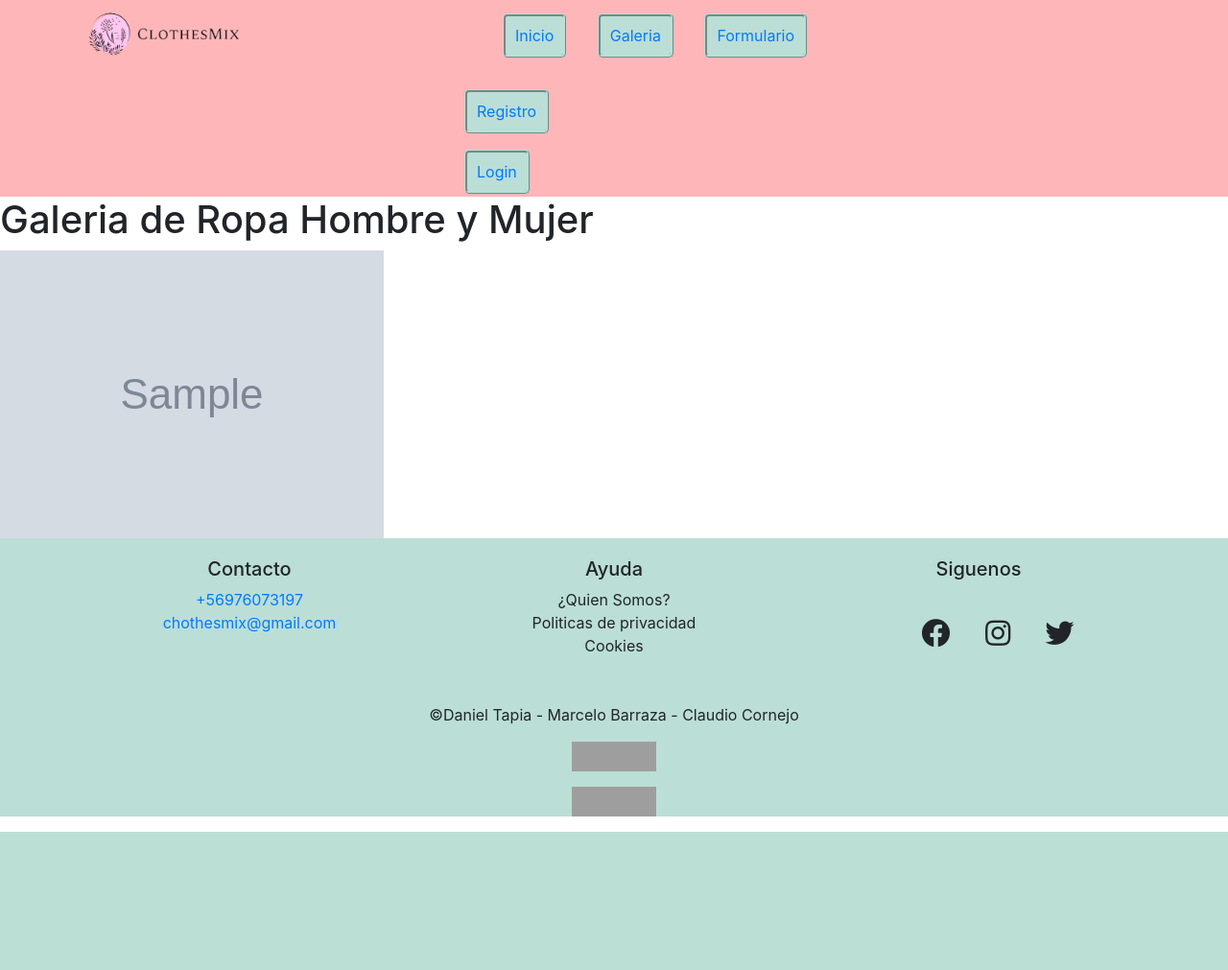
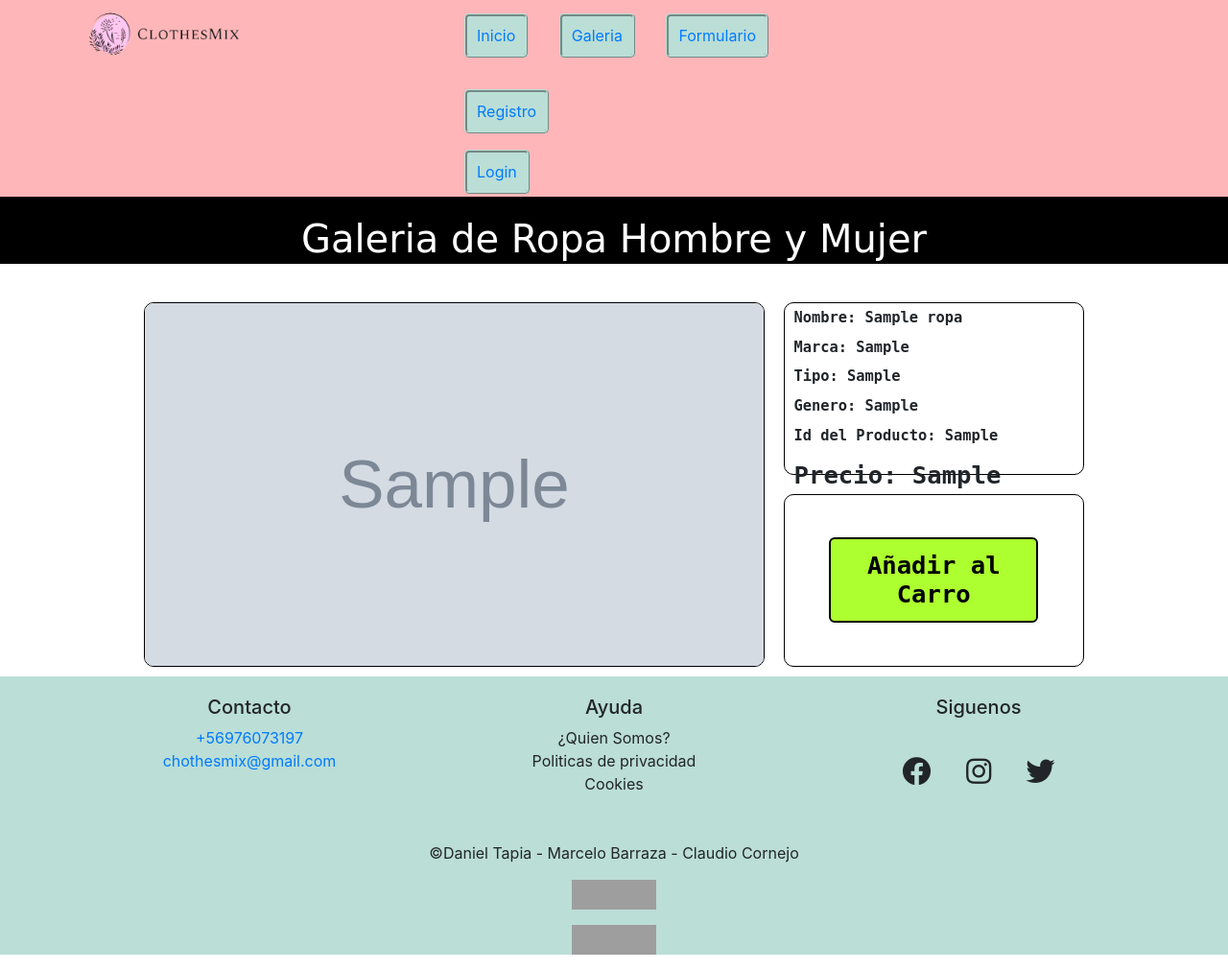
Before and after one commit to DanielWiz/clothes_mix, a Django app: page /galeria in a window 1280 px wide. Shown: the whole page at 96% size. Before the commit the page ends 867 px from the top, so only its background shows below. Run offline with Django 3.2, Linux system fonts and the light colour scheme; tables that the repository leaves empty hold one stand-in row (values such as "Sample post"); grey boxes marked "Sample" are stand-in pictures; some libraries are stand-ins or nearby versions; grey boxes are pictures that could not be loaded.

Commit message:
edité el modelo ropa e hice cambios en el html y css de galeria

```diff
--- a/clothes_mix/models.py
+++ b/clothes_mix/models.py
@@ -15,7 +15,12 @@ class Formulario(models.Model):
         return "%s %s" % (self.nombre, self.apellido)
 
 class Ropa(models.Model):
-    nombre = models.CharField(max_length=10, unique=True)
+    codigo = models.CharField(max_length=10, unique=True)
+    nombre = models.CharField(max_length=50)
+    precio = models.CharField(max_length=50)
+    marca = models.CharField(max_length=50)
+    tipo = models.CharField(max_length=50)
+    genero = models.CharField(max_length=50)
     imagen = models.ImageField(upload_to="ropas", null=True)
     def __str__(self):
         return self.nombre
--- a/clothes_mix/static/css/galeria.css
+++ b/clothes_mix/static/css/galeria.css
@@ -33,6 +34,39 @@ main h1 {
 
 .small, .normal, .large {
     padding: 10px;
+
+}
+
+#datos {
+    border:1px solid black;
+    border-radius: 10px;
+    width: 100%;
+    height: 100%;
+}
+
+#precio {
+    margin-left: 10px;
+    font: bold 200% monospace;
+    line-height: 200%;
+    position: relative;
+}
+
+
+#datos a {
+    margin-left: 10px;
+    font: bold 120% monospace;
+    line-height: 200%;
+}
+
+#datos button {
+   width: 70%;
+   height: 50%;
+   position: relative;
+   margin-top: 14%;
+   font: bold 200% monospace;
+   border-radius: 6px;
+   border: 2px solid ;
+   background-color: greenyellow;
 }
 
 @media(min-width:480px) {
--- a/clothes_mix/templates/galeria.html
+++ b/clothes_mix/templates/galeria.html
@@ -1,13 +1,40 @@
 {% extends 'base.html' %}
 {% block head %}
-
+<link rel="stylesheet" href="../static/css/galeria.css">
 {% endblock %}
 {% block content %}
 <main>
     <h1>Galeria de Ropa Hombre y Mujer</h1>
     {% if Ropas %}
     {% for p in Ropas %}
-            <div class="contenedor"><img src="{{p.imagen.url}}" alt="{{p.nombre}}"></div>
+    <div class="contenedor">
+        <div class="fila">
+
+            <div class="columna-2-3 normal">
+                <a rel="example_group" href="{{p.imagen.url}}">
+                    <img src="{{p.imagen.url}}" alt="{{p.nombre}}">
+                </a>
+            </div>
+
+            <div class="columna-1-3">
+                <div class="small">
+                    <div id="datos">
+                        <a>Nombre: {{p.nombre}}</a><br>
+                        <a>Marca: {{p.marca}}</a><br>
+                        <a>Tipo: {{p.tipo}}</a><br>
+                        <a>Genero: {{p.genero}}</a><br>
+                        <a>Id del Producto: {{p.codigo}}</a><br>
+                        <p id="precio">Precio: {{p.precio}}</p>
+                    </div>
+                </div>
+                <div class="small">
+                    <div id="datos" style="text-align: center;">
+                        <button>Añadir al Carro</button>
+                    </div>
+                </div>
+            </div>
+        </div>
+    </div>
     {% endfor %}
     {% else %}
     <p>No hay ropa registrada.</p>
```
Also changed, not shown: other parts of clothes_mix/static/css/galeria.css (+1 -44 lines), clothes_mix/migrations/0005_auto_20191115_1919.py (added), media/ropas/chaqueta_hot.jpg (added). Lines whose indentation alone changed are shown as unchanged.
